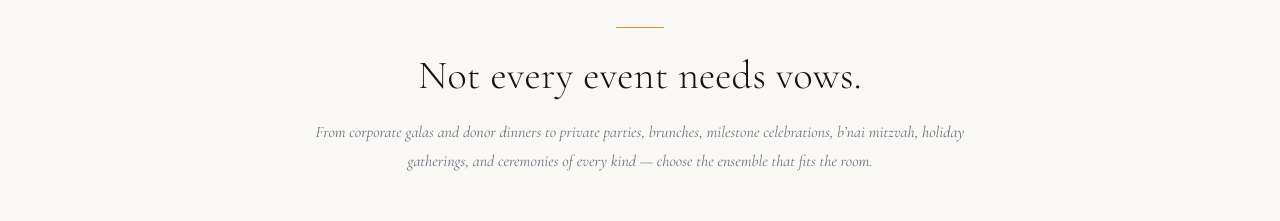
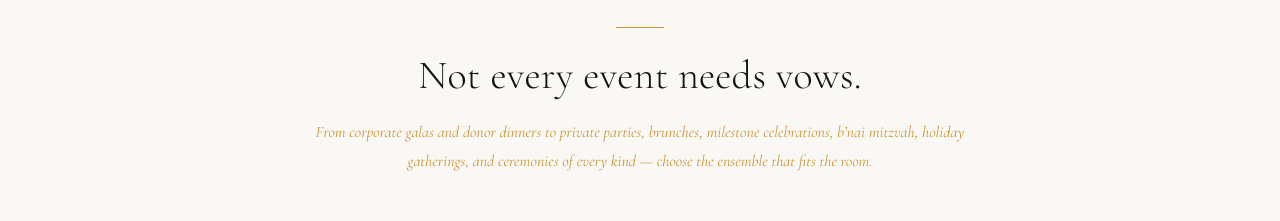
Before and after one commit to xhojamusicagency-cmd/xhoja-music-agency, a React (Vite) app: page /ensembles in a window 1280 px wide. Shown: the part 886-1107 px from the top of the page. Built offline with nearby package versions, Linux system fonts and the light colour scheme; grey boxes are pictures that could not be loaded.

Commit message:
Color the event-types subtitle gold to match the section header

```diff
--- a/src/pages/Ensembles.tsx
+++ b/src/pages/Ensembles.tsx
@@ -184,7 +184,7 @@ export default function Ensembles() {
           <h2 className="font-serif text-[28px] sm:text-[34px] md:text-[40px] font-light tracking-[0.3px] text-dark mb-5 leading-[1.15]">
             Not every event needs vows.
           </h2>
-          <p className="font-serif italic text-gray-500 text-[15px] sm:text-[16px] max-w-2xl mx-auto leading-[1.8]">
+          <p className="font-serif italic text-gold text-[15px] sm:text-[16px] max-w-2xl mx-auto leading-[1.8]">
             From corporate galas and donor dinners to private parties, brunches,
             milestone celebrations, b&rsquo;nai mitzvah, holiday gatherings, and
             ceremonies of every kind &mdash; choose the ensemble that fits the room.
```
